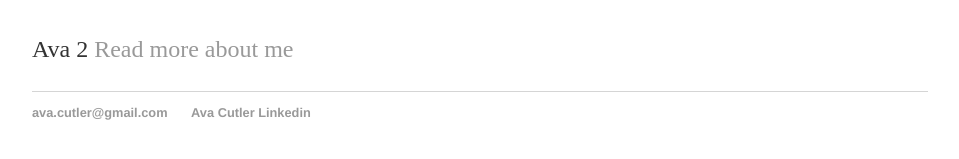
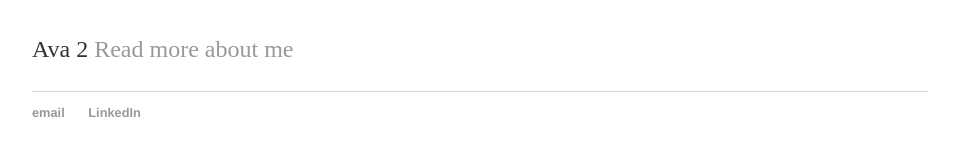
Before and after one commit to avacutler/----, a Jekyll site: the page built from index.html, in a window 1280 px wide. Shown: the part 251-410 px from the top of the page, without its empty margins (160-1119 px from the left). Built offline with Jekyll 4.4.1, drawn with Linux system fonts in a browser that asks for light colours.

Commit message:
Update default.html
startover

```diff
--- a/_layouts/default.html
+++ b/_layouts/default.html
@@ -5,9 +5,6 @@
 			<!-- link to main stylesheet -->
 			<link rel="stylesheet" type="text/css" href="/css/main.css">
 		</head>
-
-
-
 		<body>
 			<nav>
 	    		<ul>
@@ -24,8 +21,8 @@
 			</div><!-- /.container -->
 			<footer>
 	    		<ul>
-	        		<li><a href="mailto:ava.cutler@gmail.com">ava.cutler@gmail.com</a></li>
-	        		<li><a href="https://www.linkedin.com/in/ava-h-c/">Ava Cutler Linkedin</a></li>
+	        		<li><a href="mailto:ava.cutler@gmail.com">email</a></li>
+	        		<li><a href="https://www.linkedin.com/in/ava-h-c/">LinkedIn</a></li>
 				</ul>
 			</footer>
 		</body>
```
